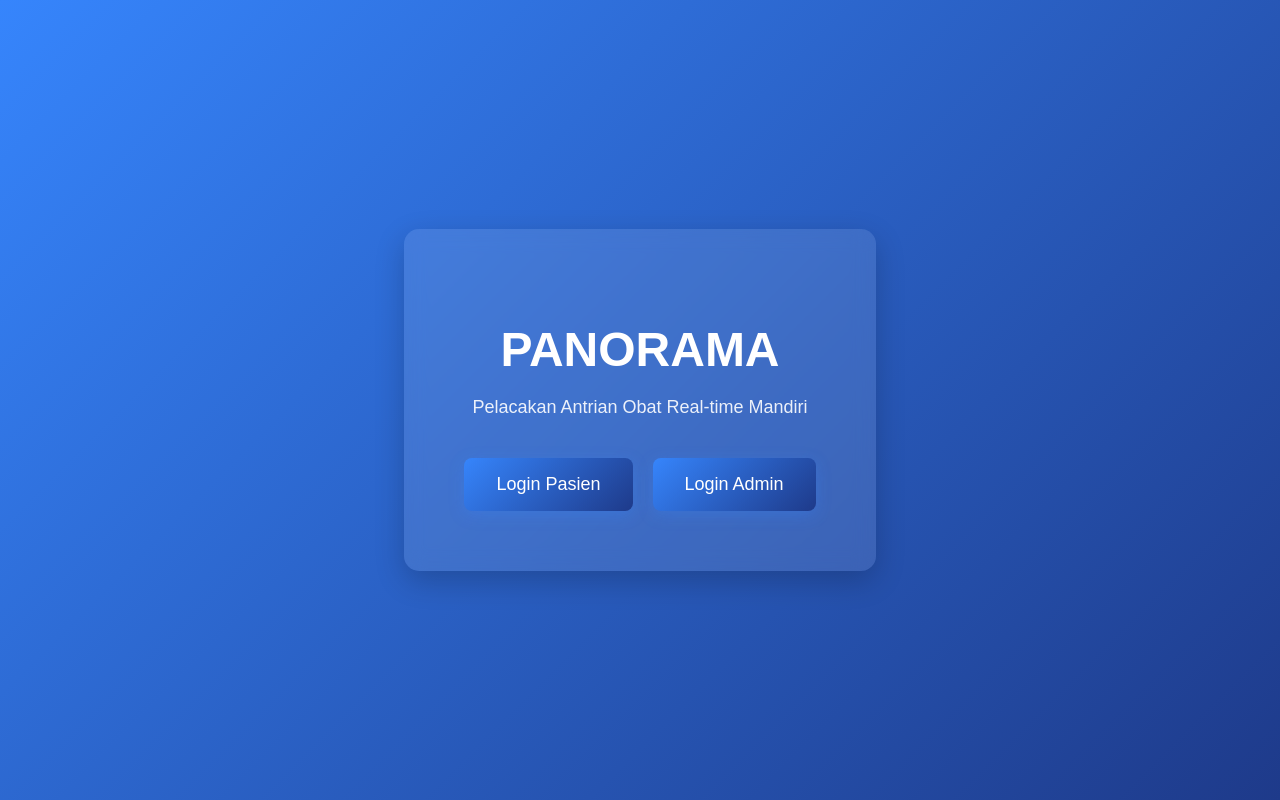
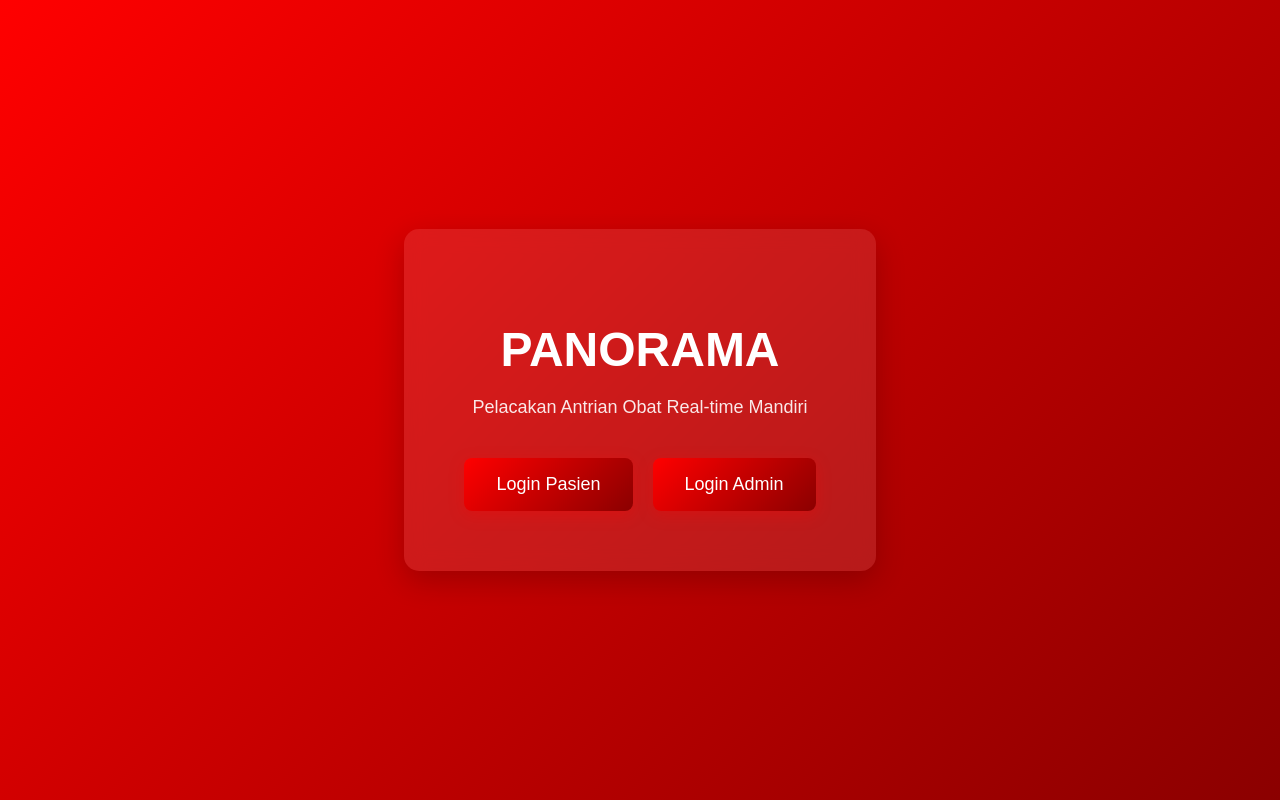
Before and after one commit to Achemic-IDN/panorama, a Next.js app: page / in a window 1280 px wide. Built offline with nearby package versions, Linux system fonts and the light colour scheme.

Commit message:
Change all colors to red theme

```diff
--- a/app/admin/dashboard/page.jsx
+++ b/app/admin/dashboard/page.jsx
@@ -100,7 +100,7 @@ export default function AdminDashboard() {
   return (
     <div style={{
       minHeight: "100vh",
-      background: "linear-gradient(135deg, #3685fc 0%, #1e3a8a 100%)",
+      background: "linear-gradient(135deg, #ff0000 0%, #8b0000 100%)",
       fontFamily: "Arial, sans-serif",
       padding: "20px"
     }}>
@@ -156,7 +156,7 @@ export default function AdminDashboard() {
               onClick={createQueue}
               style={{
                 padding: "10px 20px",
-                background: "linear-gradient(135deg, #3685fc 0%, #1e3a8a 100%)",
+                background: "linear-gradient(135deg, #ff0000 0%, #8b0000 100%)",
                 color: "white",
                 border: "none",
                 borderRadius: "4px",
--- a/app/admin/login/page.jsx
+++ b/app/admin/login/page.jsx
@@ -29,7 +29,7 @@ export default function LoginAdmin() {
   return (
     <div style={{
       minHeight: "100vh",
-      background: "linear-gradient(135deg, #3685fc 0%, #1e3a8a 100%)",
+      background: "linear-gradient(135deg, #ff0000 0%, #8b0000 100%)",
       display: "flex",
       alignItems: "center",
       justifyContent: "center",
@@ -84,7 +84,7 @@ export default function LoginAdmin() {
           style={{
             width: "100%",
             padding: "12px",
-            background: "linear-gradient(135deg, #3685fc 0%, #1e3a8a 100%)",
+            background: "linear-gradient(135deg, #ff0000 0%, #8b0000 100%)",
             color: "white",
             border: "none",
             borderRadius: "5px",
--- a/app/dashboard/page.jsx
+++ b/app/dashboard/page.jsx
@@ -61,7 +61,7 @@ export default function DashboardPage() {
   return (
     <div style={{
       minHeight: "100vh",
-      background: "linear-gradient(135deg, #3685fc 0%, #1e3a8a 100%)",
+      background: "linear-gradient(135deg, #ff0000 0%, #8b0000 100%)",
       fontFamily: "Arial, sans-serif",
       padding: "20px"
     }}>
@@ -150,7 +150,7 @@ export default function DashboardPage() {
               disabled={loading}
               style={{
                 padding: "12px 24px",
-                background: loading ? "#ccc" : "linear-gradient(135deg, #3685fc 0%, #1e3a8a 100%)",
+                background: loading ? "#ccc" : "linear-gradient(135deg, #ff0000 0%, #8b0000 100%)",
                 color: "white",
                 border: "none",
                 borderRadius: "5px",
--- a/app/login/page.jsx
+++ b/app/login/page.jsx
@@ -29,7 +29,7 @@ export default function LoginPasien() {
   return (
     <div style={{
       minHeight: "100vh",
-      background: "linear-gradient(135deg, #3685fc 0%, #1e3a8a 100%)",
+      background: "linear-gradient(135deg, #ff0000 0%, #8b0000 100%)",
       display: "flex",
       alignItems: "center",
       justifyContent: "center",
@@ -83,7 +83,7 @@ export default function LoginPasien() {
           style={{
             width: "100%",
             padding: "12px",
-            background: "linear-gradient(135deg, #3685fc 0%, #1e3a8a 100%)",
+            background: "linear-gradient(135deg, #ff0000 0%, #8b0000 100%)",
             color: "white",
             border: "none",
             borderRadius: "5px",
--- a/app/page.jsx
+++ b/app/page.jsx
@@ -7,7 +7,7 @@ export default function HomePage() {
   return (
     <div style={{
       minHeight: "100vh",
-      background: "linear-gradient(135deg, #3685fc 0%, #1e3a8a 100%)",
+      background: "linear-gradient(135deg, #ff0000 0%, #8b0000 100%)",
       display: "flex",
       alignItems: "center",
       justifyContent: "center",
@@ -35,11 +35,11 @@ export default function HomePage() {
               fontSize: "18px",
               borderRadius: "8px",
               border: "none",
-              background: "linear-gradient(135deg, #3685fc 0%, #1e3a8a 100%)",
+              background: "linear-gradient(135deg, #ff0000 0%, #8b0000 100%)",
               color: "white",
               cursor: "pointer",
               transition: "transform 0.3s, box-shadow 0.3s",
-              boxShadow: "0 4px 15px rgba(54, 133, 252, 0.3)"
+              boxShadow: "0 4px 15px rgba(255, 0, 0, 0.3)"
             }}
             onMouseOver={(e) => {
               e.target.style.transform = "scale(1.05)";
@@ -60,11 +60,11 @@ export default function HomePage() {
               fontSize: "18px",
               borderRadius: "8px",
               border: "none",
-              background: "linear-gradient(135deg, #3685fc 0%, #1e3a8a 100%)",
+              background: "linear-gradient(135deg, #ff0000 0%, #8b0000 100%)",
               color: "white",
               cursor: "pointer",
               transition: "transform 0.3s, box-shadow 0.3s",
-              boxShadow: "0 4px 15px rgba(54, 133, 252, 0.3)"
+              boxShadow: "0 4px 15px rgba(255, 0, 0, 0.3)"
             }}
             onMouseOver={(e) => {
               e.target.style.transform = "scale(1.05)";
```
